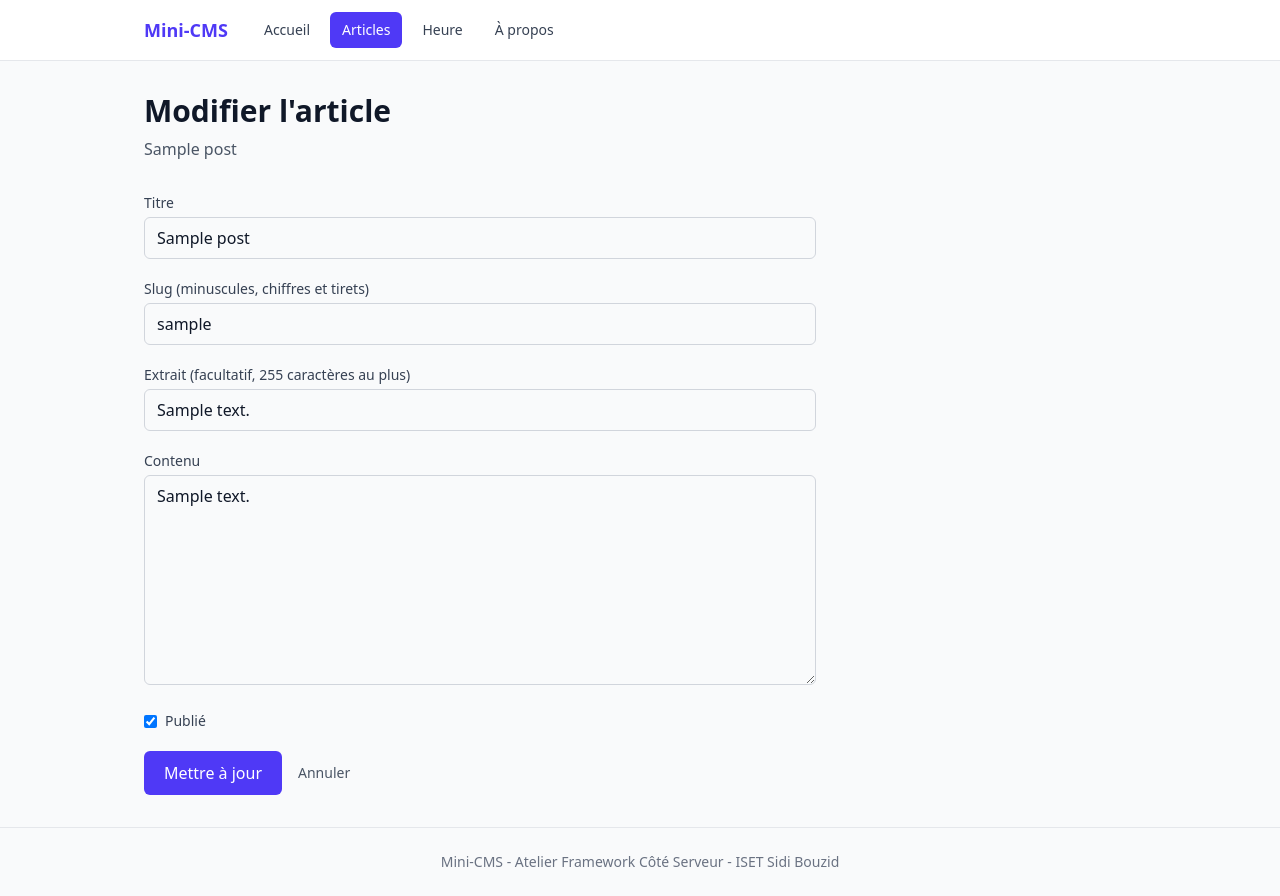
After one commit to bayrem-db/mini-cms, a Laravel app: page /posts/1/edit in a window 1280 px wide. The commit adds this page. Run offline with Laravel 12, Linux system fonts and the light colour scheme; tables that the repository leaves empty hold one stand-in row (values such as "Sample post"); style sheets or scripts are compiled from the project's sources.

Commit message:
Ajouter la modification des articles

```diff
--- a/app/Http/Controllers/PostController.php
+++ b/app/Http/Controllers/PostController.php
@@ -5,6 +5,7 @@ namespace App\Http\Controllers;
 use App\Models\Post;
 use Illuminate\Http\RedirectResponse;
 use Illuminate\Http\Request;
+use Illuminate\Validation\Rule;
 use Illuminate\View\View;
 
 class PostController extends Controller
@@ -53,14 +54,27 @@ class PostController extends Controller
         return view('posts.show', compact('post'));
     }
 
-    public function edit(Post $post)
+    public function edit(Post $post): View
     {
-        //
+        return view('posts.edit', compact('post'));
     }
 
-    public function update(Request $request, Post $post)
+    public function update(Request $request, Post $post): RedirectResponse
     {
-        //
+        $validated = $request->validate([
+            'title' => ['required', 'string', 'max:255'],
+            'slug' => ['required', 'string', 'max:255', 'regex:/^[a-z0-9-]+$/', Rule::unique('posts', 'slug')->ignore($post)],
+            'excerpt' => ['nullable', 'string', 'max:255'],
+            'body' => ['required', 'string', 'min:20'],
+            'is_published' => ['nullable', 'boolean'],
+        ]);
+
+        $validated['is_published'] = $request->boolean('is_published');
+        $validated['published_at'] = $validated['is_published'] ? ($post->published_at ?? now()) : null;
+
+        $post->update($validated);
+
+        return redirect()->route('posts.show', $post);
     }
 
     public function destroy(Post $post)
--- /dev/null
+++ b/resources/views/components/post-form.blade.php
@@ -0,0 +1,52 @@
+@props(['post' => null])
+
+<form method="POST" action="{{ $post ? route('posts.update', $post) : route('posts.store') }}" class="max-w-2xl space-y-5">
+  @csrf
+
+  @if ($post)
+  @method('PUT')
+  @endif
+
+  <div>
+    <label for="title" class="block text-sm font-medium text-gray-700">Titre</label>
+    <input type="text" id="title" name="title" value="{{ old('title', $post?->title) }}" class="mt-1 w-full rounded-md border border-gray-300 px-3 py-2">
+    @error('title')
+    <p class="mt-1 text-sm text-red-600">{{ $message }}</p>
+    @enderror
+  </div>
+
+  <div>
+    <label for="slug" class="block text-sm font-medium text-gray-700">Slug (minuscules, chiffres et tirets)</label>
+    <input type="text" id="slug" name="slug" value="{{ old('slug', $post?->slug) }}" class="mt-1 w-full rounded-md border border-gray-300 px-3 py-2">
+    @error('slug')
+    <p class="mt-1 text-sm text-red-600">{{ $message }}</p>
+    @enderror
+  </div>
+
+  <div>
+    <label for="excerpt" class="block text-sm font-medium text-gray-700">Extrait (facultatif, 255 caractères au plus)</label>
+    <input type="text" id="excerpt" name="excerpt" value="{{ old('excerpt', $post?->excerpt) }}" class="mt-1 w-full rounded-md border border-gray-300 px-3 py-2">
+    @error('excerpt')
+    <p class="mt-1 text-sm text-red-600">{{ $message }}</p>
+    @enderror
+  </div>
+
+  <div>
+    <label for="body" class="block text-sm font-medium text-gray-700">Contenu</label>
+    <textarea id="body" name="body" rows="8" class="mt-1 w-full rounded-md border border-gray-300 px-3 py-2">{{ old('body', $post?->body) }}</textarea>
+    @error('body')
+    <p class="mt-1 text-sm text-red-600">{{ $message }}</p>
+    @enderror
+  </div>
+
+  <div class="flex items-center gap-2">
+    <input type="hidden" name="is_published" value="0">
+    <input type="checkbox" id="is_published" name="is_published" value="1" @checked(old('is_published', $post?->is_published))>
+    <label for="is_published" class="text-sm text-gray-700">Publié</label>
+  </div>
+
+  <div class="flex items-center gap-4">
+    <button type="submit" class="rounded-md bg-indigo-600 px-5 py-2.5 font-medium text-white hover:bg-indigo-700">{{ $post ? 'Mettre à jour' : 'Enregistrer' }}</button>
+    <a href="{{ $post ? route('posts.show', $post) : route('posts.index') }}" class="text-sm text-gray-600 hover:underline">Annuler</a>
+  </div>
+</form>
--- /dev/null
+++ b/resources/views/posts/edit.blade.php
@@ -0,0 +1,13 @@
+<x-layout>
+  <x-slot:title>Modifier {{ $post->title }} - Mini-CMS</x-slot:title>
+
+  <x-page-header title="Modifier l'article" :subtitle="$post->title" />
+
+  @if ($errors->any())
+  <x-alert type="error" title="Le formulaire contient des erreurs" class="mb-6 max-w-2xl">
+    Corrigez les champs signalés, puis envoyez à nouveau.
+  </x-alert>
+  @endif
+
+  <x-post-form :post="$post" />
+</x-layout>
--- a/resources/views/posts/show.blade.php
+++ b/resources/views/posts/show.blade.php
@@ -19,5 +19,9 @@
     @endif
 
     <div class="text-gray-800 leading-relaxed whitespace-pre-line">{{ $post->body }}</div>
+
+    <div class="mt-8">
+      <a href="{{ route('posts.edit', $post) }}" class="rounded-md border border-indigo-600 px-4 py-2 text-sm font-medium text-indigo-600 hover:bg-indigo-50">Modifier</a>
+    </div>
   </article>
 </x-layout>
--- a/routes/web.php
+++ b/routes/web.php
@@ -12,4 +12,4 @@ Route::get('/posts/archive/{year}', [PostController::class, 'archive'])
     ->whereNumber('year')
     ->name('posts.archive');
 
-Route::resource('posts', PostController::class)->only(['index', 'show', 'create', 'store']);
+Route::resource('posts', PostController::class)->only(['index', 'show', 'create', 'store', 'edit', 'update']);
```
Also changed, not shown: resources/views/posts/create.blade.php (+1 -45 lines).
